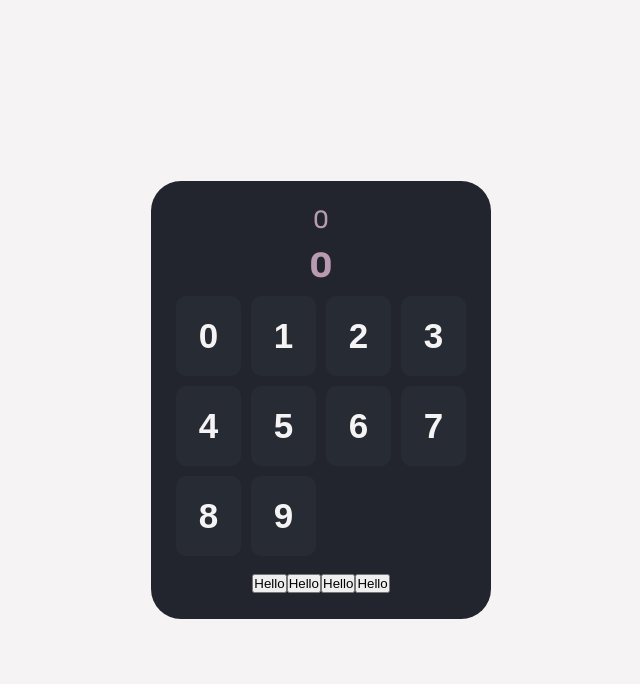
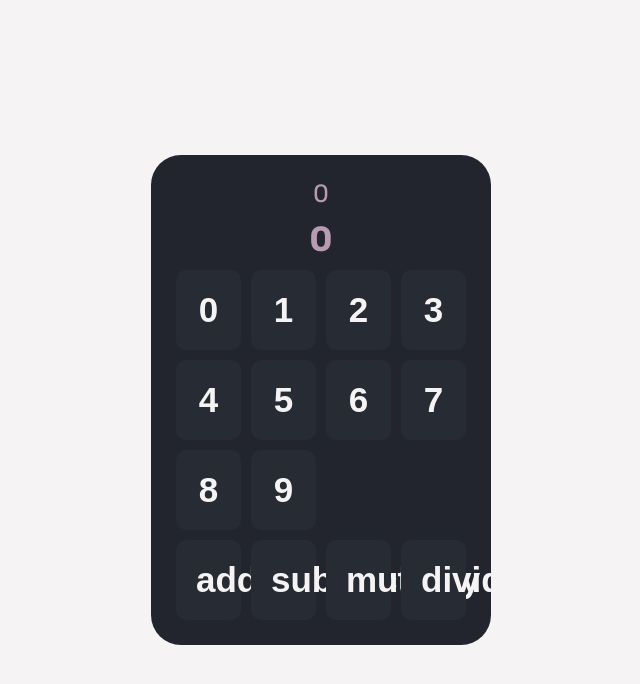
Before and after one commit to FrankmDev/Calculator-React, a React (Vite) app: page / in a window 1280 px wide. Shown: the top 684 px of the page, without its empty margins (319-959 px from the left). Built offline with nearby package versions, Linux system fonts and the light colour scheme.

Commit message:
Calculator

```diff
--- a/src/App.css
+++ b/src/App.css
@@ -49,5 +49,5 @@
 
 .numbers {
   display: grid;
-  grid-template-columns: 1fr 1fr 1fr 1fr;
+  grid-template-columns: repeat(4, 1fr);
 }
--- a/src/App.jsx
+++ b/src/App.jsx
@@ -25,13 +25,13 @@ function App() {
       </section>
       <section id="calculator">
         <div className="numbers">
-          {numbers.map((num) => (
-            <Button key={num} value={numbers.indexOf(num)} />
+          {numbers.map((num, index) => (
+            <Button key={num} value={index} />
           ))}
         </div>
         <div className="operators">
-          {operators.map((num) => (
-            <Operator key={num} />
+          {operators.map((elem, index) => (
+            <Operator key={index} type={elem} />
           ))}
         </div>
       </section>
--- a/src/Operator.jsx
+++ b/src/Operator.jsx
@@ -1,5 +1,9 @@
-const Operator = ({ key }) => {
-  return <button id={key}>Hello</button>;
+const Operator = ({ key, type }) => {
+  return (
+    <button className="btn" id={key}>
+      {type}
+    </button>
+  );
 };
 
 export default Operator;
```
